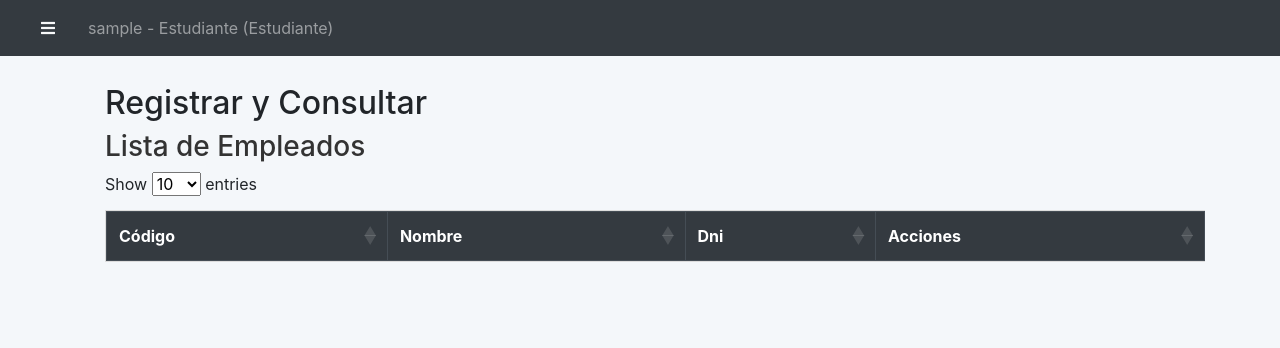
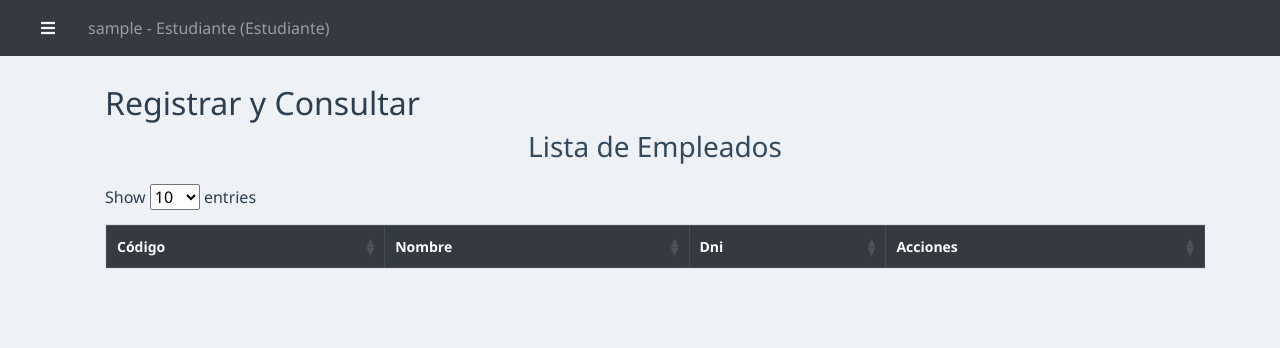
Before and after one commit to CervandoYR/ProyectoHD, a Django app: page /marcacion/reportes/ in a window 1280 px wide. Shown: the top 348 px of the page. Run offline with Django 5.2, Linux system fonts and the light colour scheme; the visitor is signed in with stand-in values (Sample User, id 1); data that the repository does not hold is empty; some libraries are stand-ins or nearby versions.

Commit message:
Actualización de estilos del archivo empleados.html

```diff
--- a/myproject/marcacion/templates/marcacion/empleados.html
+++ b/myproject/marcacion/templates/marcacion/empleados.html
@@ -12,39 +12,65 @@
     <link rel="icon" href="{% static 'imagenes/logo_naciones_unidas.png'%}" type="image/x-icon">
     <style>
         body {
-            background-color: #f4f7fa;
-
+            background-color: #eef2f7;
+            font-family: 'Segoe UI', Tahoma, Geneva, Verdana, sans-serif;
+            color: #2c3e50;
+            margin: 0;
+            padding: 0;
         }
 
-
         .form-control {
-            margin-bottom: 10px;
+            margin-bottom: 12px;
+            padding: 10px;
+            border: 1px solid #ccc;
+            border-radius: 6px;
+            font-size: 15px;
+            width: 100%;
+            box-sizing: border-box;
         }
 
         .card {
-            box-shadow: 0 4px 6px rgba(0, 0, 0, 0.1);
-            margin-bottom: 20px;
-            padding: 20px;
+            box-shadow: 0 6px 12px rgba(0, 0, 0, 0.1);
+            margin: 30px auto;
+            padding: 25px;
             background-color: #ffffff;
-            border-radius: 8px;
+            border-radius: 10px;
+            max-width: 800px;
         }
 
         h1,
         h3 {
-            color: #333;
+            color: #34495e;
+            text-align: center;
+            margin-bottom: 20px;
+        }
+
+        .table {
+            width: 100%;
+            border-collapse: collapse;
+            margin-top: 20px;
+            font-size: 14px;
         }
 
         .table th,
         .table td {
             text-align: center;
+            padding: 10px;
+            border: 1px solid #dee2e6;
+        }
+
+        .table thead {
+            background-color: #f0f4f8;
+            color: #333;
+            font-weight: bold;
         }
 
         .table-striped tbody tr:nth-child(odd) {
-            background-color: #f8f9fa;
+            background-color: #f9fbfc;
         }
 
-        .table-bordered {
-            border: 1px solid #ddd;
+        .table-striped tbody tr:hover {
+            background-color: #e8f0fa;
         }
     </style>
 
```
